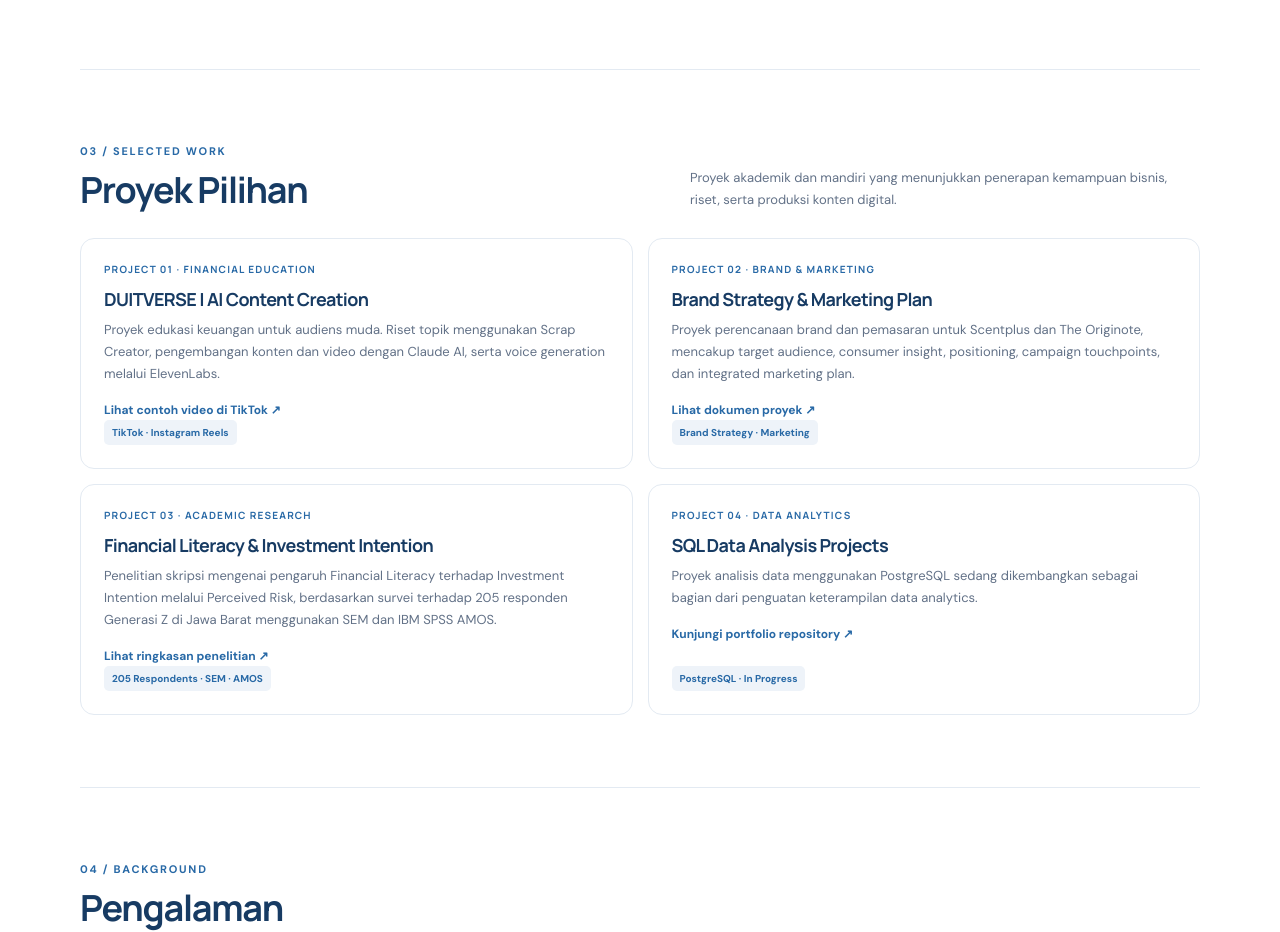
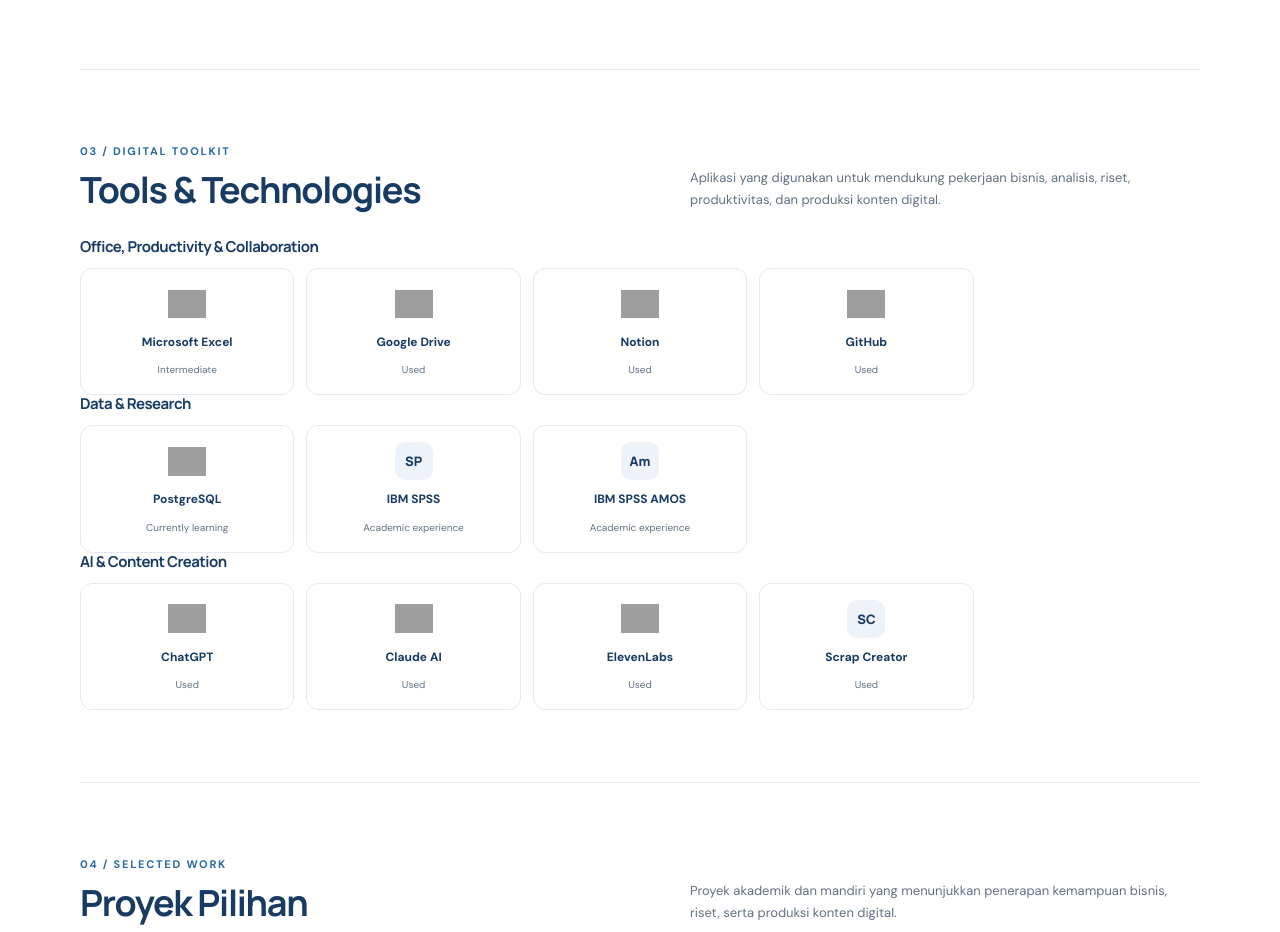
Before and after one commit to fajarsidik05/fajarsidik, a plain HTML site: page index.html in a window 1280 px wide. Shown: the part 1797-2729 px from the top of the page. Drawn offline with Linux system fonts and the light colour scheme; grey boxes are pictures that could not be loaded.

Commit message:
Add Tools & Technologies section with app logos

```diff
--- a/index.html
+++ b/index.html
@@ -44,7 +44,7 @@
     .card{background:#fff;border:1px solid var(--line);border-radius:14px;padding:25px;box-shadow:0 5px 20px rgba(25,55,90,.035)}
     .card p{color:var(--muted);font-size:14px}.facts{display:grid;gap:14px;background:var(--surface)}
     .fact{padding-bottom:12px;border-bottom:1px solid var(--line)}.fact:last-child{border:0;padding:0}.fact b{display:block;font-size:12px;color:var(--navy);margin-bottom:2px}.fact span{color:var(--muted);font-size:12px}
-    .skills{display:grid;grid-template-columns:repeat(3,1fr);gap:13px}
+    .skills{display:grid;grid-template-columns:repeat(3,1fr);gap:13px}\n    .tools-groups{display:grid;gap:25px}.tool-group h3{font-size:15px;color:var(--navy);margin-bottom:12px}.tools-grid{display:grid;grid-template-columns:repeat(5,1fr);gap:12px}.tool{min-height:125px;border:1px solid var(--line);border-radius:12px;padding:16px 10px;display:flex;flex-direction:column;align-items:center;justify-content:center;gap:9px;background:#fff;text-align:center}.tool img{width:38px;height:38px;object-fit:contain}.tool .tool-mark{width:38px;height:38px;border-radius:10px;background:var(--surface2);display:grid;place-items:center;color:var(--navy);font:800 13px Manrope}.tool b{font-size:12px;color:var(--navy)}.tool small{font-size:10px;color:var(--muted)}
     .skill{background:#fff;border:1px solid var(--line);border-radius:13px;padding:19px}
     .skill h3{font-size:15px;margin-bottom:6px;color:var(--navy)}.skill p{font-size:12px;color:var(--muted)}
     .tag{display:inline-block;margin-top:12px;padding:4px 8px;border-radius:5px;background:var(--surface2);color:var(--blue);font-size:10px;font-weight:700}
@@ -65,8 +65,8 @@
     .contact p{color:var(--muted);font-size:13px;margin-top:8px}.contact .actions{margin:0}
     footer{padding:27px 0;color:#8290a2;font-size:11px}
     .footer-inner{display:flex;justify-content:space-between;gap:15px}
-    @media(max-width:760px){.hero{grid-template-columns:1fr;padding:76px 0}.intro-card{max-width:440px}.about-grid{grid-template-columns:1fr}.skills{grid-template-columns:repeat(2,1fr)}.contact{align-items:flex-start;flex-direction:column}}
-    @media(max-width:560px){.container{width:min(100% - 32px,var(--max))}.links{display:none;position:absolute;top:74px;left:0;right:0;padding:18px 24px;background:#fff;flex-direction:column;gap:14px;border-bottom:1px solid var(--line)}.links.open{display:flex}.menu{display:block}.skills,.projects{grid-template-columns:1fr}.section-top{align-items:flex-start;flex-direction:column}.experience{grid-template-columns:1fr;gap:5px}.contact{padding:24px}.footer-inner{flex-direction:column}}
+    @media(max-width:760px){.hero{grid-template-columns:1fr;padding:76px 0}.intro-card{max-width:440px}.about-grid{grid-template-columns:1fr}.skills{grid-template-columns:repeat(2,1fr)}.tools-grid{grid-template-columns:repeat(3,1fr)}.contact{align-items:flex-start;flex-direction:column}}
+    @media(max-width:560px){.container{width:min(100% - 32px,var(--max))}.links{display:none;position:absolute;top:74px;left:0;right:0;padding:18px 24px;background:#fff;flex-direction:column;gap:14px;border-bottom:1px solid var(--line)}.links.open{display:flex}.menu{display:block}.skills,.projects{grid-template-columns:1fr}.tools-grid{grid-template-columns:repeat(2,1fr)}.section-top{align-items:flex-start;flex-direction:column}.experience{grid-template-columns:1fr;gap:5px}.contact{padding:24px}.footer-inner{flex-direction:column}}
     @media(prefers-reduced-motion:reduce){html{scroll-behavior:auto}*{transition:none!important}}
   </style>
 </head>
@@ -75,7 +75,7 @@
     <div class="container nav-inner">
       <a class="brand" href="#home">FAJAR<span>.</span></a>
       <nav class="links" id="navLinks" aria-label="Navigasi utama">
-        <a href="#about">Tentang</a><a href="#skills">Keahlian</a><a href="#projects">Proyek</a><a href="#experience">Pengalaman</a><a href="#contact">Kontak</a>
+        <a href="#about">Tentang</a><a href="#skills">Keahlian</a><a href="#tools">Tools</a><a href="#projects">Proyek</a><a href="#experience">Pengalaman</a><a href="#contact">Kontak</a>
       </nav>
       <button class="menu" id="menuButton" aria-label="Buka menu" aria-expanded="false">Menu</button>
     </div>
@@ -130,8 +130,31 @@
         </div>
       </section>
 
+      <section class="content-section" id="tools">
+        <div class="section-top"><div><div class="eyebrow">03 / Digital Toolkit</div><h2>Tools & Technologies</h2></div><p class="section-intro">Aplikasi yang digunakan untuk mendukung pekerjaan bisnis, analisis, riset, produktivitas, dan produksi konten digital.</p></div>
+        <div class="tools-groups">
+          <div class="tool-group"><h3>Office, Productivity & Collaboration</h3><div class="tools-grid">
+            <div class="tool"><img src="https://cdn.simpleicons.org/microsoftexcel/217346" alt="Microsoft Excel logo"><b>Microsoft Excel</b><small>Intermediate</small></div>
+            <div class="tool"><img src="https://cdn.simpleicons.org/googledrive/4285F4" alt="Google Drive logo"><b>Google Drive</b><small>Used</small></div>
+            <div class="tool"><img src="https://cdn.simpleicons.org/notion/000000" alt="Notion logo"><b>Notion</b><small>Used</small></div>
+            <div class="tool"><img src="https://cdn.simpleicons.org/github/181717" alt="GitHub logo"><b>GitHub</b><small>Used</small></div>
+          </div></div>
+          <div class="tool-group"><h3>Data & Research</h3><div class="tools-grid">
+            <div class="tool"><img src="https://cdn.simpleicons.org/postgresql/4169E1" alt="PostgreSQL logo"><b>PostgreSQL</b><small>Currently learning</small></div>
+            <div class="tool"><div class="tool-mark">SP</div><b>IBM SPSS</b><small>Academic experience</small></div>
+            <div class="tool"><div class="tool-mark">Am</div><b>IBM SPSS AMOS</b><small>Academic experience</small></div>
+          </div></div>
+          <div class="tool-group"><h3>AI & Content Creation</h3><div class="tools-grid">
+            <div class="tool"><img src="https://cdn.simpleicons.org/openai/412991" alt="OpenAI ChatGPT logo"><b>ChatGPT</b><small>Used</small></div>
+            <div class="tool"><img src="https://cdn.simpleicons.org/claude/D97757" alt="Claude logo"><b>Claude AI</b><small>Used</small></div>
+            <div class="tool"><img src="https://cdn.simpleicons.org/elevenlabs/000000" alt="ElevenLabs logo"><b>ElevenLabs</b><small>Used</small></div>
+            <div class="tool"><div class="tool-mark">SC</div><b>Scrap Creator</b><small>Used</small></div>
+          </div></div>
+        </div>
+      </section>
+
       <section class="content-section" id="projects">
-        <div class="section-top"><div><div class="eyebrow">03 / Selected Work</div><h2>Proyek Pilihan</h2></div><p class="section-intro">Proyek akademik dan mandiri yang menunjukkan penerapan kemampuan bisnis, riset, serta produksi konten digital.</p></div>
+        <div class="section-top"><div><div class="eyebrow">04 / Selected Work</div><h2>Proyek Pilihan</h2></div><p class="section-intro">Proyek akademik dan mandiri yang menunjukkan penerapan kemampuan bisnis, riset, serta produksi konten digital.</p></div>
         <div class="projects">
           <article class="project">
             <div class="number">PROJECT 01 · FINANCIAL EDUCATION</div>
@@ -165,7 +188,7 @@
       </section>
 
       <section class="content-section" id="experience">
-        <div class="section-top"><div><div class="eyebrow">04 / Background</div><h2>Pengalaman</h2></div></div>
+        <div class="section-top"><div><div class="eyebrow">05 / Background</div><h2>Pengalaman</h2></div></div>
         <div class="experience">
           <div class="type">Professional · Aug 2025 – Apr 2026</div>
           <div><h3>Customer Relations & Sales Associate</h3><div class="meta">PT Oxyfit Sehat Bersama · Bandung</div><p>Memberikan informasi layanan dan keanggotaan kepada calon pelanggan serta anggota, melakukan tindak lanjut prospek, mengidentifikasi kebutuhan pelanggan, dan mendukung aktivitas operasional penjualan.</p></div>
@@ -181,7 +204,7 @@
       </section>
 
       <section class="content-section" id="education">
-        <div class="section-top"><div><div class="eyebrow">05 / Education</div><h2>Pendidikan</h2></div></div>
+        <div class="section-top"><div><div class="eyebrow">06 / Education</div><h2>Pendidikan</h2></div></div>
         <div class="card">
           <h3 style="font-size:17px;color:var(--navy)">Universitas Pendidikan Indonesia</h3>
           <p style="color:var(--muted);font-size:13px;margin-top:4px">S1 Pendidikan Bisnis · Fakultas Pendidikan Ekonomi dan Bisnis</p>
@@ -191,7 +214,7 @@
 
       <section class="content-section" id="contact">
         <div class="contact">
-          <div><div class="eyebrow">06 / Get in Touch</div><h2>Mari terhubung dan berdiskusi.</h2><p>Terbuka untuk peluang kerja, kolaborasi, dan diskusi seputar bisnis, data, serta pengembangan konten digital.</p></div>
+          <div><div class="eyebrow">07 / Get in Touch</div><h2>Mari terhubung dan berdiskusi.</h2><p>Terbuka untuk peluang kerja, kolaborasi, dan diskusi seputar bisnis, data, serta pengembangan konten digital.</p></div>
           <div class="actions">
             <a class="btn primary" href="mailto:fajarsidik338@gmail.com">Email</a>
             <a class="btn" href="https://wa.me/6288219993507" target="_blank" rel="noopener noreferrer">WhatsApp: 0882-1999-3507 ↗</a>
```
